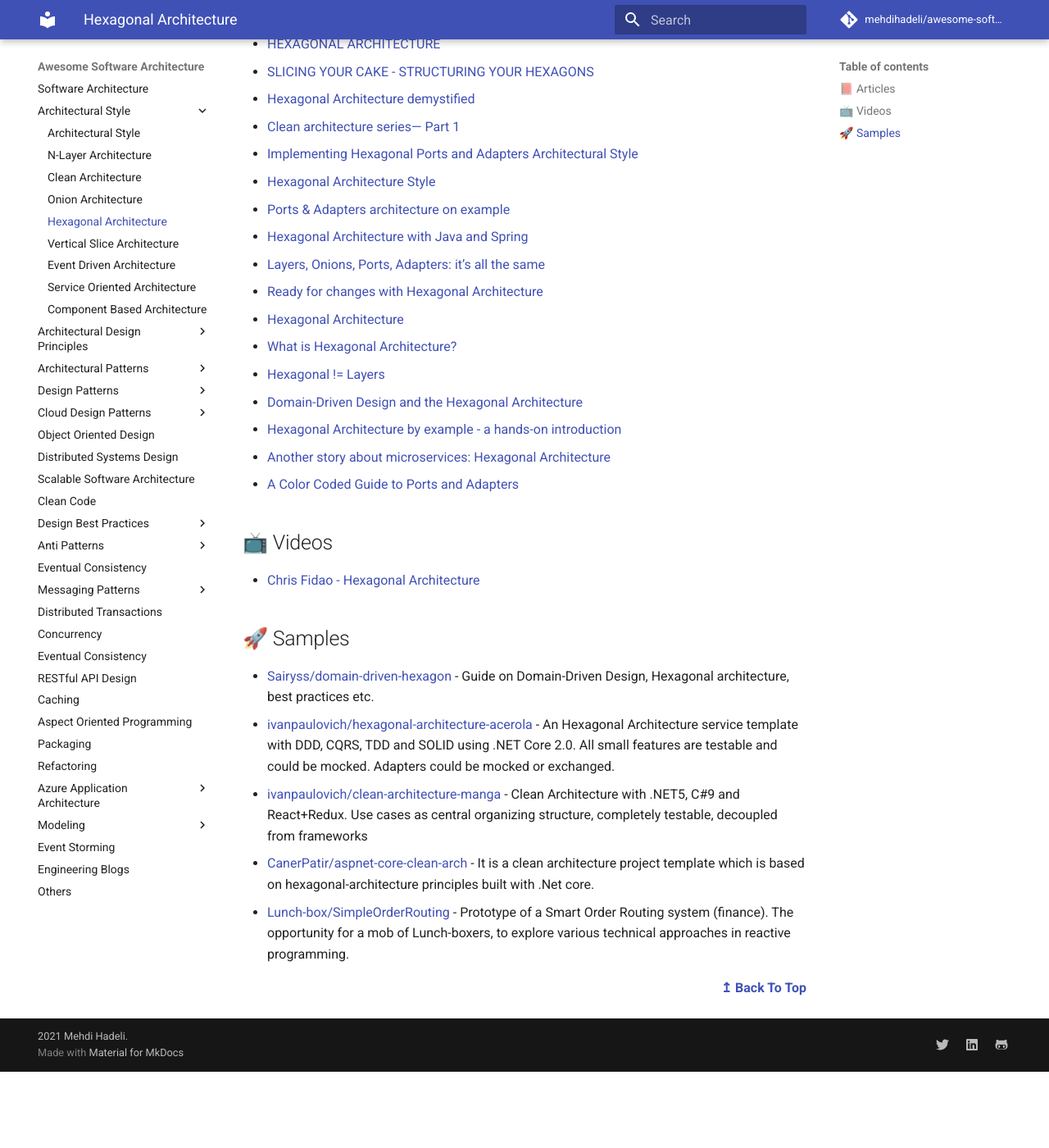
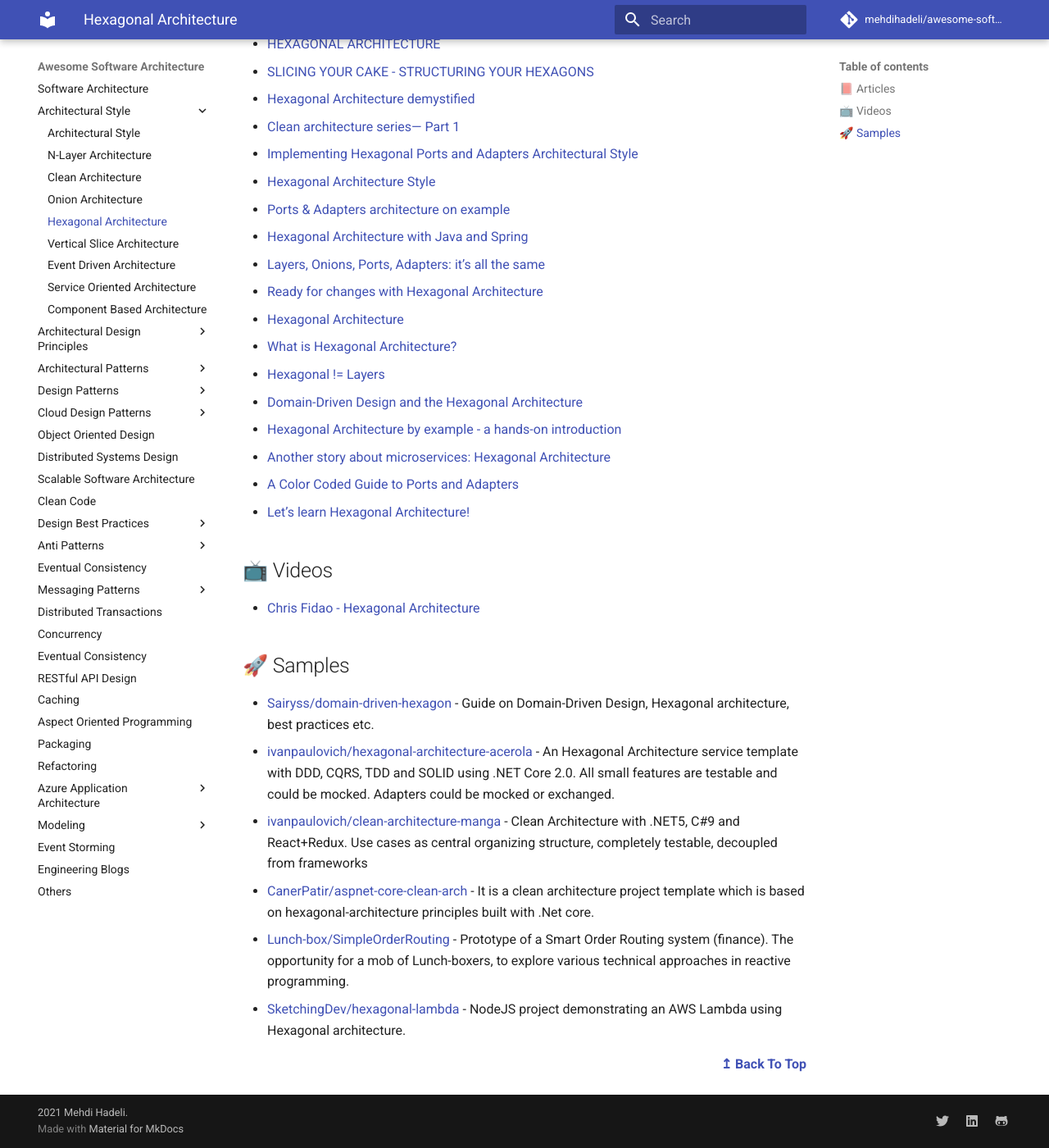
Before and after one commit to mehdihadeli/awesome-software-architecture, an MkDocs documentation site: the page built from docs/architectural-style/hexagonal-architecture.md, in a window 1280 px wide and 1400 px high, scrolled down 500 px. Shown: the whole window at 82% size. Built offline with MkDocs 1.6.1 and Material for MkDocs 9.7.7, drawn with Linux system fonts in a browser that asks for light colours; comment, search, counter and statistics services are not loaded; before the commit the page ends 1807 px from its top, so only the background shows below that.

Commit message:
Add article and sample

```diff
--- a/docs/architectural-style/hexagonal-architecture.md
+++ b/docs/architectural-style/hexagonal-architecture.md
@@ -27,6 +27,7 @@
 - [Hexagonal Architecture by example - a hands-on introduction](https://blog.allegro.tech/2020/05/hexagonal-architecture-by-example.html)
 - [Another story about microservices: Hexagonal Architecture](https://medium.com/sciforce/another-story-about-microservices-hexagonal-architecture-23db93fa52a2)
 - [A Color Coded Guide to Ports and Adapters](https://8thlight.com/blog/damon-kelley/2021/05/18/a-color-coded-guide-to-ports-and-adapters.html)
+- [Let’s learn Hexagonal Architecture!](https://sketchingdev.co.uk/blog/lets-learn-hexagonal-architecture.html)
 
 ## 📺 Videos
 
@@ -39,6 +40,7 @@
 - [ivanpaulovich/clean-architecture-manga](https://github.com/ivanpaulovich/clean-architecture-manga) - Clean Architecture with .NET5, C#9 and React+Redux. Use cases as central organizing structure, completely testable, decoupled from frameworks
 - [CanerPatir/aspnet-core-clean-arch](https://github.com/CanerPatir/aspnet-core-clean-arch) - It is a clean architecture project template which is based on hexagonal-architecture principles built with .Net core.
 - [Lunch-box/SimpleOrderRouting](https://github.com/Lunch-box/SimpleOrderRouting) - Prototype of a Smart Order Routing system (finance). The opportunity for a mob of Lunch-boxers, to explore various technical approaches in reactive programming.
+- [SketchingDev/hexagonal-lambda](https://github.com/SketchingDev/hexagonal-lambda) - NodeJS project demonstrating an AWS Lambda using Hexagonal architecture.
 
 <div align="right">
   <b><a href="#contents">↥ Back To Top</a></b>
```
